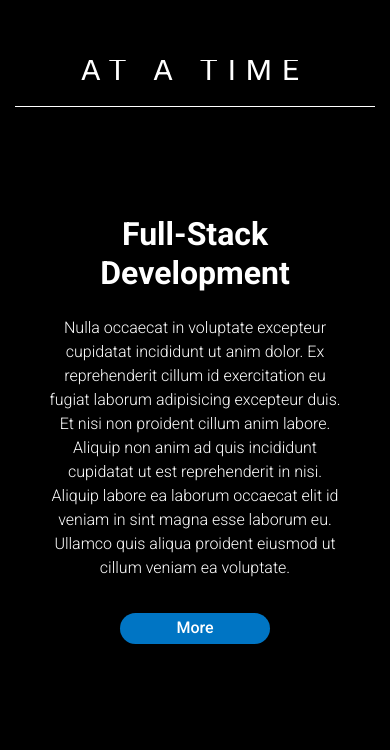
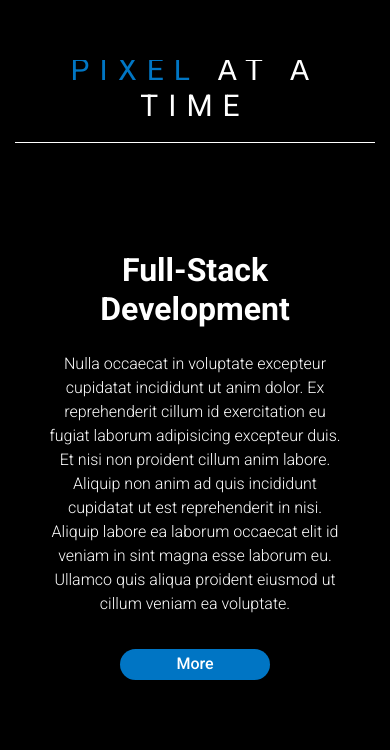
Before and after one commit to Ruchirakavinda/React-Portfolio, a React (Create React App) app: page / in a window 390 px wide. Shown: the part 1206-1956 px from the top of the page. Built offline with nearby package versions, Linux system fonts and the light colour scheme; a web font is replaced by a local one.

Commit message:
home page update mobile 04

```diff
--- a/src/css/home.css
+++ b/src/css/home.css
@@ -501,7 +501,7 @@
     margin: 5% 0%;
     border-top: 1px solid white;
     border-bottom: 1px solid white;
-    padding: 5% 0%;
+    padding: 5% 10%;
     letter-spacing: 10px;
     border-radius: -20px;
   }
--- a/src/css/home.scss
+++ b/src/css/home.scss
@@ -489,7 +489,7 @@
     margin: 5% 0%;
     border-top: 1px solid white;
     border-bottom: 1px solid white;
-    padding: 5% 0%;
+    padding: 5% 10%;
     letter-spacing: 10px;
     border-radius: -20px;
 }
```
Also changed, not shown: 1 other file (tests, documents, lock files or other folders).
